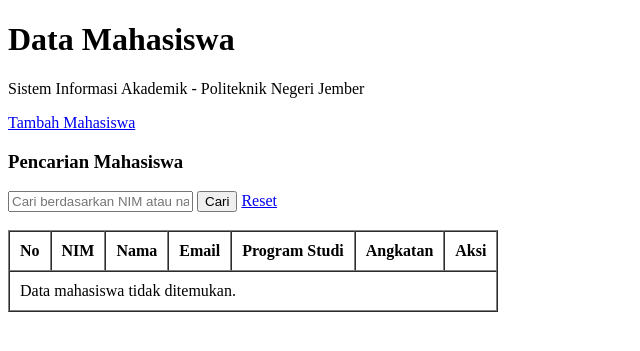
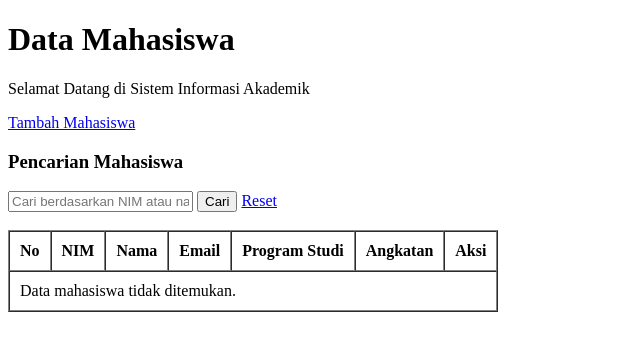
Before and after one commit to e41251255-creator/si-akademik, a PHP site: template app/views/mahasiswa/index.php in a window 1280 px wide. Shown: the top 351 px of the page, without its empty margins (0-640 px from the left). Run offline with PHP 8.4, Linux system fonts and the light colour scheme; the template is opened without the code that fills it, so the values that code supplies are empty.

Commit message:
Mengubah deskripsi utama mahasiswa

```diff
--- a/app/views/mahasiswa/index.php
+++ b/app/views/mahasiswa/index.php
@@ -10,7 +10,7 @@
 </head>
 <body>
     <h1>Data Mahasiswa</h1>
-    <p>Sistem Informasi Akademik - Politeknik Negeri Jember</p>
+    <p>Selamat Datang di Sistem Informasi Akademik</p>
 
     <a href="create.php">Tambah Mahasiswa</a>
 
```
